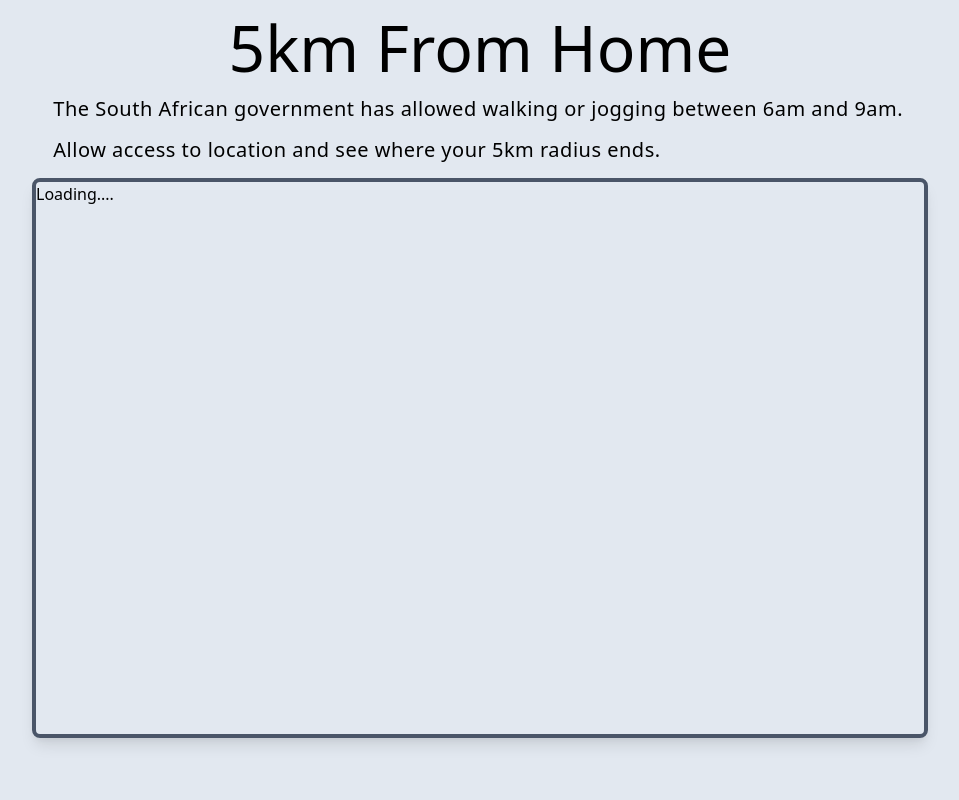
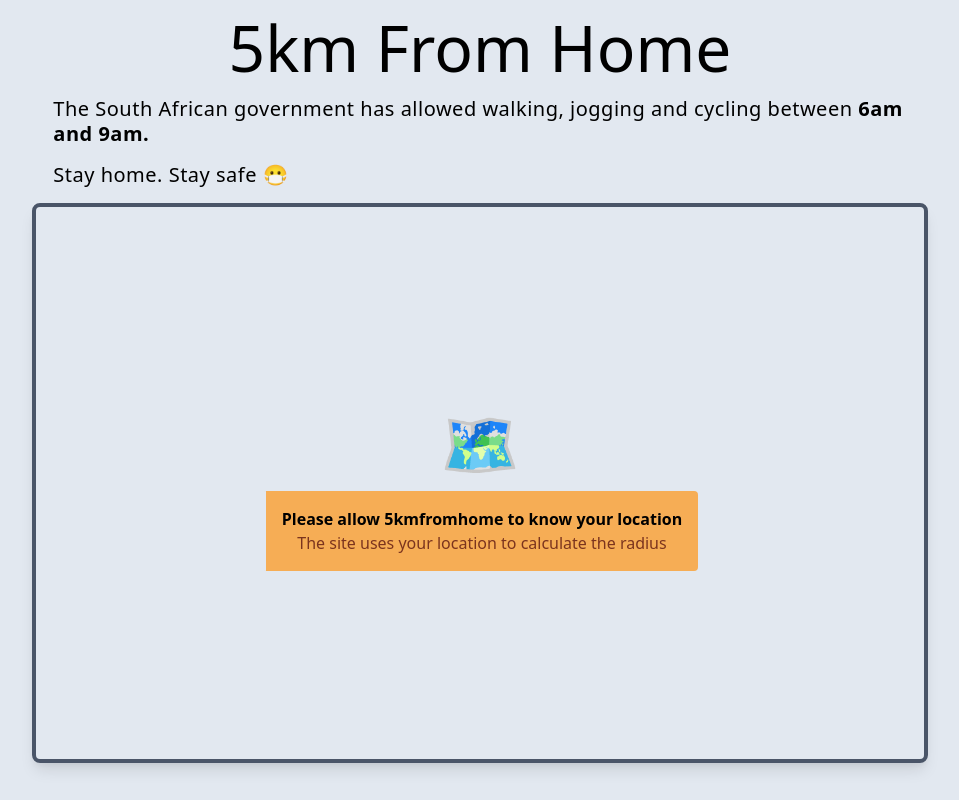
Before and after one commit to mauriceLC92/5km-from-home, a React (Create React App) app: page / in a window 1280 px wide. Shown: the whole page, without its empty margins (160-1119 px from the left). Built offline with nearby package versions, Linux system fonts and the light colour scheme; no server answers.

Commit message:
added analytics

```diff
--- a/package.json
+++ b/package.json
@@ -19,6 +19,7 @@
     "postcss-import": "^12.0.1",
     "react": "^16.13.1",
     "react-dom": "^16.13.1",
+    "react-ga": "^2.7.0",
     "react-scripts": "3.4.1",
     "typescript": "~3.7.2"
   },
--- a/src/App.tsx
+++ b/src/App.tsx
@@ -1,5 +1,6 @@
 import React, { useState } from 'react';
 import { Map } from './components/Map'
+import { MapLoading } from './components/MapLoading';
 
 function App() {
   const [latitude, setLatitude] = useState(0);
@@ -19,6 +20,7 @@ function App() {
   else {
     console.log('geolocation is not enabled on this browser')
   }
+  const hasLngAndLat = latitude && longitude;
   return (
     <div>
       <header className="App-header">
@@ -30,23 +32,23 @@ function App() {
           </div>
           <div className='w-8/12'>
           <p className="text-xl leading-tight tracking-wide mb-4">
-            The South African government has allowed walking or jogging between 6am and 9am.
+            The South African government has allowed walking, jogging and cycling between <span className='font-bold'>6am and 9am.</span>
           </p>
           </div>
           <div className='w-8/12'>
           <p className="text-xl leading-tight tracking-wide mb-4">
-          Allow access to location and see where your 5km radius ends.
+          Stay home. Stay safe <span className='text-xl' role="img" aria-label="map">😷</span>
           </p>
           </div>
         </div>
       </header>
 
       <main className='flex justify-center'>
-        <div style={{ height: '70vh', width: '70%' }} className='border-gray-700 border-solid border-4 shadow-lg rounded-lg'>
+        <div style={{ height: '70vh', width: '70%' }} className='border-gray-700 border-solid border-4 shadow-lg rounded-lg flex items-center justify-center'>
           {
-            latitude && longitude ?
+            hasLngAndLat ?
             <Map zoom={12} lng={longitude} lat={latitude}/>
-            : <div>Loading....</div>
+            : <MapLoading />
           }
         </div>
       </main>
--- /dev/null
+++ b/src/components/MapLoading.tsx
@@ -0,0 +1,15 @@
+import React from 'react'
+
+export const MapLoading: React.FunctionComponent = () => {
+  return (
+    <>
+      <div className='flex flex-col items-center'>
+        <span className='text-6xl' role="img" aria-label="map">🗺️</span>
+        <div className="bg-orange-400 border-l-4 border-orange text-orange-900 p-4 flex flex-col justify-center items-center rounded" role="alert">
+          <p className="font-bold text-black text-2 xl">Please allow 5kmfromhome to know your location</p>
+          <p>The site uses your location to calculate the radius</p>
+        </div>
+      </div>
+    </>
+  )
+}
--- a/src/index.tsx
+++ b/src/index.tsx
@@ -1,9 +1,13 @@
 import React from 'react';
+import ReactGA from 'react-ga';
 import ReactDOM from 'react-dom';
 import App from './App';
 import * as serviceWorker from './serviceWorker';
 import './tailwind.generated.css';
 require('dotenv').config()
+
+ReactGA.initialize('UA-165322405-1');
+ReactGA.pageview(window.location.pathname + window.location.search);
 
 ReactDOM.render(
   <React.StrictMode>
```
Also changed, not shown: src/components/Loading.tsx (deleted, +0 -7 lines), src/tailwind.generated.css, 1 other file (tests, documents, lock files or other folders).
